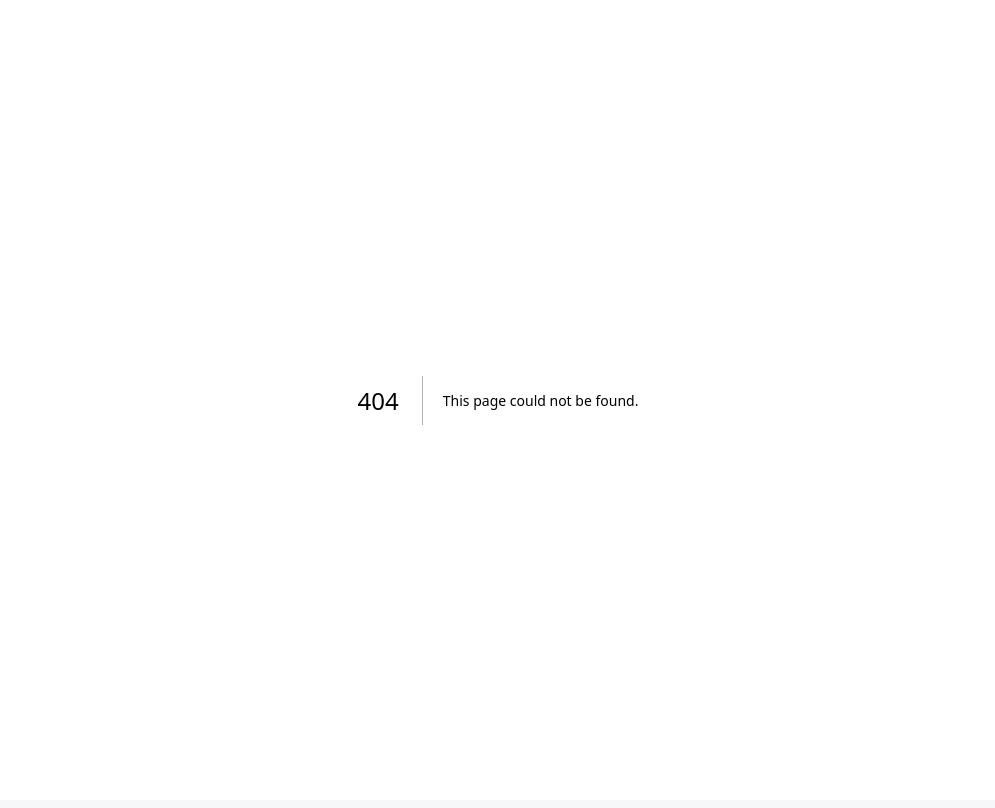
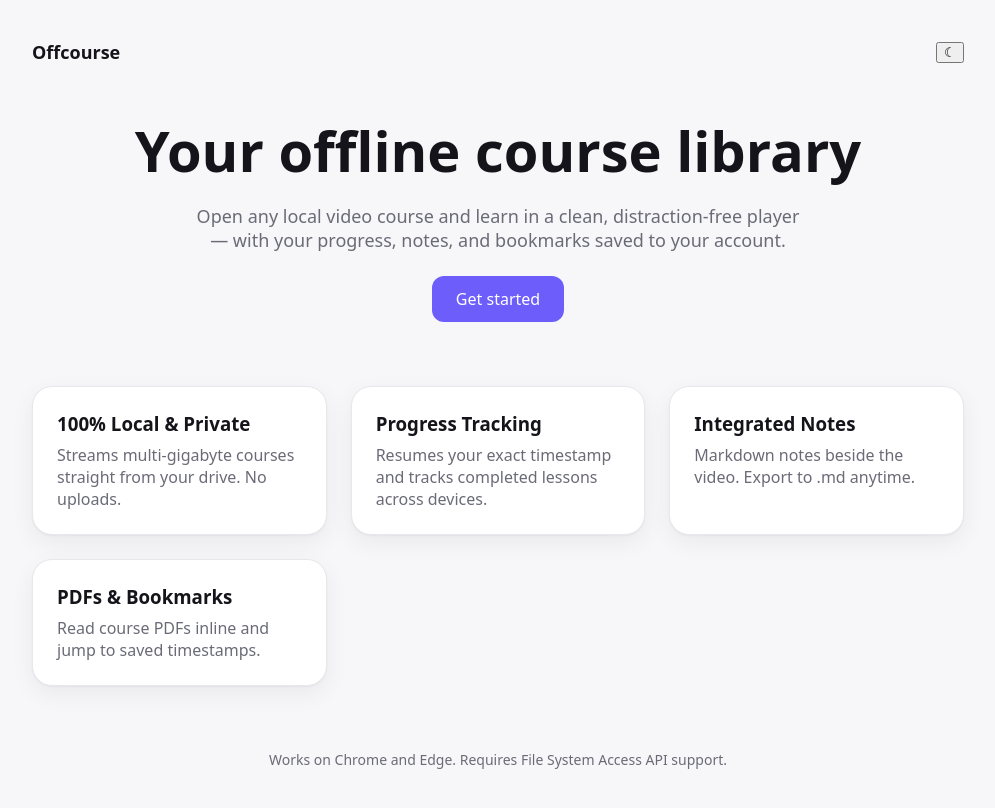
Before and after one commit to mrahmanashiq/offcourse, a Next.js app: page / in a window 1280 px wide. Before the commit this address had no page. Shown: the top 808 px of the page, without its empty margins (142-1137 px from the left). Built offline with nearby package versions, Linux system fonts and the light colour scheme; no server answers.

Commit message:
feat: bookmarks, landing and theme

```diff
--- /dev/null
+++ b/src/app/(marketing)/marketing.module.css
@@ -0,0 +1,15 @@
+.wrap { max-width: 980px; margin: 0 auto; padding: var(--space-6); }
+.nav { display: flex; justify-content: space-between; align-items: center; padding: var(--space-4) 0; }
+.brand { font-weight: 700; font-size: 18px; }
+.hero { text-align: center; padding: var(--space-8) 0; }
+.h1 { font-size: clamp(32px, 6vw, 56px); margin: 0 0 var(--space-4); }
+.lead { color: var(--color-text-muted); max-width: 620px; margin: 0 auto var(--space-6); font-size: 18px; }
+.cta { display: inline-block; background: var(--color-accent); color: #fff; text-decoration: none;
+  border-radius: var(--radius-md); padding: var(--space-3) var(--space-6); }
+.cta:hover { background: var(--color-accent-strong); }
+.features { display: grid; grid-template-columns: repeat(auto-fit, minmax(220px, 1fr)); gap: var(--space-6); margin: var(--space-8) 0; }
+.card { background: var(--color-surface); border: 1px solid var(--color-border); border-radius: var(--radius-lg);
+  padding: var(--space-6); box-shadow: var(--shadow-card); }
+.card h3 { margin: 0 0 var(--space-2); }
+.card p { margin: 0; color: var(--color-text-muted); }
+.footer { text-align: center; color: var(--color-text-muted); padding: var(--space-8) 0; font-size: 14px; }
--- /dev/null
+++ b/src/app/(marketing)/page.tsx
@@ -0,0 +1,36 @@
+import Link from "next/link";
+import { auth } from "@/auth";
+import { ThemeToggle } from "@/components/ThemeToggle";
+import { UnsupportedBrowser } from "@/components/UnsupportedBrowser";
+import styles from "./marketing.module.css";
+
+export default async function Landing() {
+  const session = await auth();
+  return (
+    <main className={styles.wrap}>
+      <header className={styles.nav}>
+        <span className={styles.brand}>Offcourse</span>
+        <ThemeToggle />
+      </header>
+      <section className={styles.hero}>
+        <h1 className={styles.h1}>Your offline course library</h1>
+        <p className={styles.lead}>Open any local video course and learn in a clean, distraction-free player — with your progress, notes, and bookmarks saved to your account.</p>
+        <Link className={styles.cta} href={session ? "/library" : "/login"}>
+          {session ? "Go to your library" : "Get started"}
+        </Link>
+        <UnsupportedBrowser />
+      </section>
+      <section className={styles.features}>
+        {[
+          ["100% Local & Private", "Streams multi-gigabyte courses straight from your drive. No uploads."],
+          ["Progress Tracking", "Resumes your exact timestamp and tracks completed lessons across devices."],
+          ["Integrated Notes", "Markdown notes beside the video. Export to .md anytime."],
+          ["PDFs & Bookmarks", "Read course PDFs inline and jump to saved timestamps."],
+        ].map(([t, d]) => (
+          <div key={t} className={styles.card}><h3>{t}</h3><p>{d}</p></div>
+        ))}
+      </section>
+      <footer className={styles.footer}>Works on Chrome and Edge. Requires File System Access API support.</footer>
+    </main>
+  );
+}
--- /dev/null
+++ b/src/components/ThemeToggle.tsx
@@ -0,0 +1,15 @@
+"use client";
+import { useEffect, useState } from "react";
+export function ThemeToggle() {
+  const [dark, setDark] = useState(false);
+  useEffect(() => {
+    const saved = localStorage.getItem("theme") === "dark";
+    setDark(saved); document.documentElement.dataset.theme = saved ? "dark" : "light";
+  }, []);
+  function toggle() {
+    const next = !dark; setDark(next);
+    document.documentElement.dataset.theme = next ? "dark" : "light";
+    localStorage.setItem("theme", next ? "dark" : "light");
+  }
+  return <button aria-label="Toggle theme" onClick={toggle}>{dark ? "☀" : "☾"}</button>;
+}
```
Also changed, not shown: src/components/player/BookmarksPanel.tsx (added, +47 -0 lines), src/lib/formatTimestamp.ts (added, +8 -0 lines), 1 other file (tests, documents, lock files or other folders).
